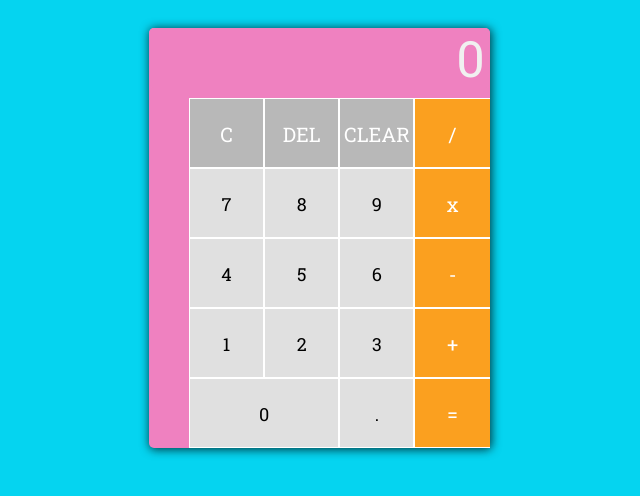
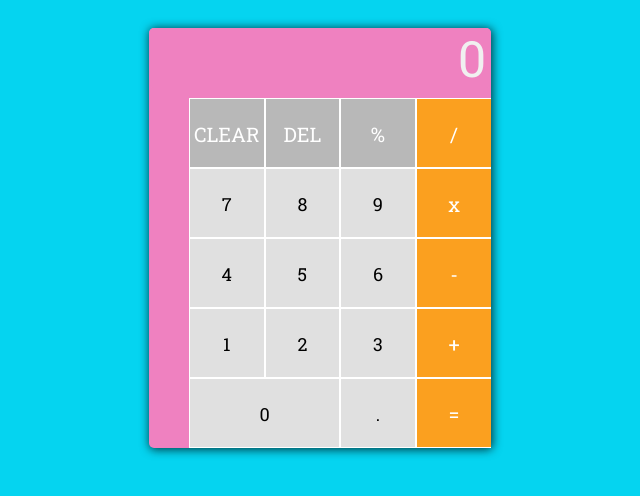
Before and after one commit to hiepvo/calculator, a plain HTML site: page index.html in a window 1280 px wide. Shown: the whole page, without its empty margins (291-931 px from the left). Drawn offline with Linux system fonts and the light colour scheme.

Commit message:
change word C to CLEAR

```diff
--- a/index.html
+++ b/index.html
@@ -11,9 +11,9 @@
     <div class = "screen">0</div>
     <div id = "keypad">
       <ul>
-        <li class = "buttonTop">C</li>
+        <li class = "buttonTop">CLEAR</li>
         <li class = "buttonTop">DEL</li>
-        <li class = "buttonTop">CLEAR</li>
+        <li class = "buttonTop">%</li>
         <li class = "button">/</li>
         <li>7</li>
         <li>8</li>
```
